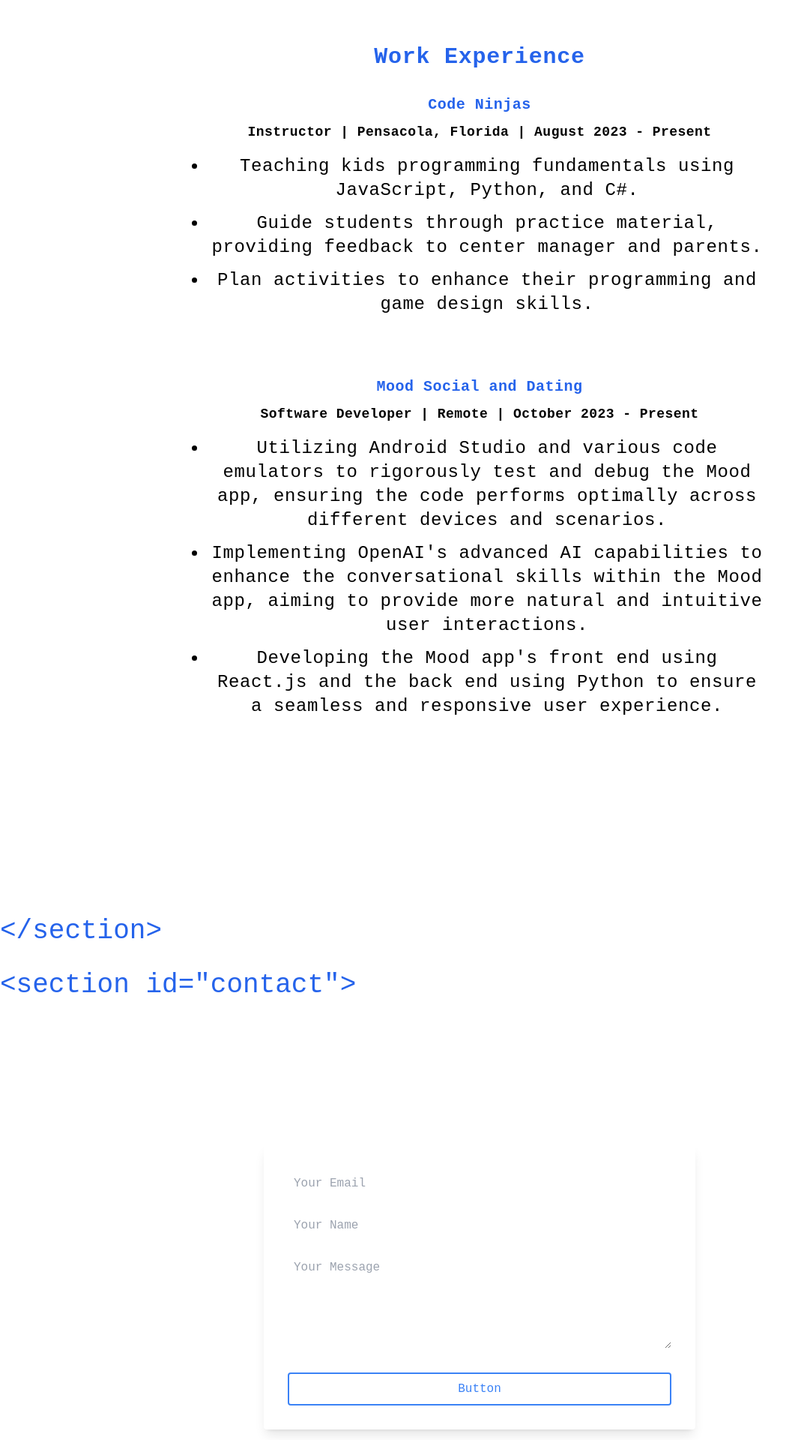
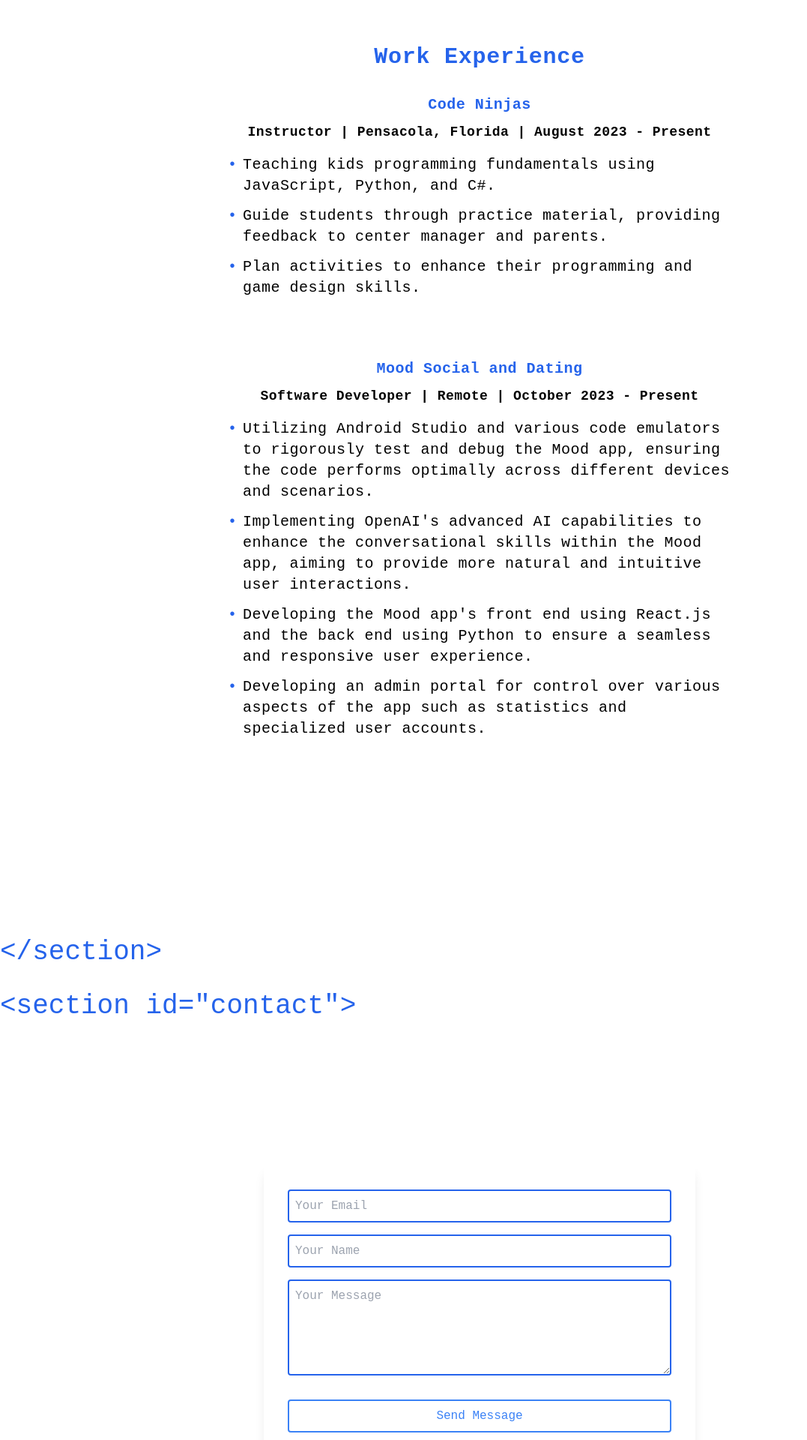
Before and after one commit to John-Naquin/Portfolio, a React (Create React App) app: page / in a window 1280 px wide. Shown: the part 5060-6980 px from the top of the page at 75% size, without its empty margins (0-1077 px from the left). Built offline with nearby package versions, Linux system fonts and the light colour scheme.

Commit message:
Fixed spacing for work text and added outline to contact form

```diff
--- a/src/components/Contact.js
+++ b/src/components/Contact.js
@@ -47,7 +47,6 @@
 
         const formData = new FormData(e.target);
 
-
         if (!validateForm(formData)) {
             toast.error("Please fill out all fields.", {
                 position: "top-center",
@@ -92,10 +91,10 @@
 
                 <div className="bg-white p-8 rounded shadow-lg max-w-xl mx-auto">
                     <form onSubmit={handleSubmit}>
-                        <input type="email" name="email" placeholder="Your Email" className="p-2 rounded mb-4 w-full" />
-                        <input type="text" name="name" placeholder="Your Name" className="p-2 rounded mb-4 w-full" />
-                        <textarea name="message" placeholder="Your Message" className="p-2 rounded mb-4 w-full h-32"></textarea>
-                        <button type="submit" className="mt-2 text-blue-500 border-2 border-blue-500 p-2 rounded w-full hover:bg-blue-500 hover:text-white transition-colors duration-300">Button</button>
+                        <input type="email" name="email" placeholder="Your Email" className="p-2 rounded mb-4 w-full border-2 border-blue-600 focus:outline-none focus:border-blue-800" />
+                        <input type="text" name="name" placeholder="Your Name" className="p-2 rounded mb-4 w-full border-2 border-blue-600 focus:outline-none focus:border-blue-800" />
+                        <textarea name="message" placeholder="Your Message" className="p-2 rounded mb-4 w-full h-32 border-2 border-blue-600 focus:outline-none focus:border-blue-800"></textarea>
+                        <button type="submit" className="mt-2 text-blue-500 border-2 border-blue-500 p-2 rounded w-full hover:bg-blue-500 hover:text-white transition-colors duration-300">Send Message</button>
                     </form>
                 </div>
             </div>
--- a/src/components/Work.js
+++ b/src/components/Work.js
@@ -37,27 +37,26 @@
 
             <h1 className="text-3xl font-bold tracking-wide text-blue-600 text-center mb-8">Work Experience</h1>
 
-            <div className="mb-20 text-center">
-                <h4 className="text-xl font-bold tracking-wide mt-4 text-blue-600">Code Ninjas</h4>
-                <h5 className="text-lg font-semibold tracking-wide mt-2 text-black">Instructor | Pensacola, Florida | August 2023 - Present</h5>
-                <ul className="text-xl md:text-2xl tracking-wide mt-4 mx-auto max-w-3xl list-disc pl-5 leading-loose">
-                    <li className="my-3">Teaching kids programming fundamentals using JavaScript, Python, and C#. </li>
-                    <li className="my-3">Guide students through practice material, providing feedback to center manager and parents. </li>
-                    <li className="my-3">Plan activities to enhance their programming and game design skills. </li>
+            <div className="mb-20">
+                <h4 className="text-xl font-bold tracking-wide mt-4 text-blue-600 text-center">Code Ninjas</h4>
+                <h5 className="text-lg font-semibold tracking-wide mt-2 text-black text-center">Instructor | Pensacola, Florida | August 2023 - Present</h5>
+                <ul className="text-lg md:text-xl tracking-wide mt-4 mx-auto max-w-2xl pl-0">
+                    <li className="my-3 pl-5 relative list-none before:content-['•'] before:absolute before:left-0 before:text-blue-600">Teaching kids programming fundamentals using JavaScript, Python, and C#.</li>
+                    <li className="my-3 pl-5 relative list-none before:content-['•'] before:absolute before:left-0 before:text-blue-600">Guide students through practice material, providing feedback to center manager and parents.</li>
+                    <li className="my-3 pl-5 relative list-none before:content-['•'] before:absolute before:left-0 before:text-blue-600">Plan activities to enhance their programming and game design skills.</li>
                 </ul>
             </div>
 
-            <div className="mb-20 text-center">
-                <h4 className="text-xl font-bold tracking-wide mt-4 text-blue-600">Mood Social and Dating</h4>
-                <h5 className="text-lg font-semibold tracking-wide mt-2 text-black">Software Developer | Remote | October 2023 - Present</h5>
-                <ul className="text-xl md:text-2xl tracking-wide mt-4 mx-auto max-w-3xl list-disc pl-5 leading-loose">
-                    <li className="my-3">Utilizing Android Studio and various code emulators to rigorously test and debug the Mood app, ensuring the code performs optimally across different devices and scenarios.</li>
-                    <li className="my-3">Implementing OpenAI's advanced AI capabilities to enhance the conversational skills within the Mood app, aiming to provide more natural and intuitive user interactions.</li>
-                    <li className="my-3">Developing the Mood app's front end using React.js and the back end using Python to ensure a seamless and responsive user experience.</li>
+            <div className="mb-20">
+                <h4 className="text-xl font-bold tracking-wide mt-4 text-blue-600 text-center">Mood Social and Dating</h4>
+                <h5 className="text-lg font-semibold tracking-wide mt-2 text-black text-center">Software Developer | Remote | October 2023 - Present</h5>
+                <ul className="text-lg md:text-xl tracking-wide mt-4 mx-auto max-w-2xl pl-0">
+                    <li className="my-3 pl-5 relative list-none before:content-['•'] before:absolute before:left-0 before:text-blue-600">Utilizing Android Studio and various code emulators to rigorously test and debug the Mood app, ensuring the code performs optimally across different devices and scenarios.</li>
+                    <li className="my-3 pl-5 relative list-none before:content-['•'] before:absolute before:left-0 before:text-blue-600">Implementing OpenAI's advanced AI capabilities to enhance the conversational skills within the Mood app, aiming to provide more natural and intuitive user interactions.</li>
+                    <li className="my-3 pl-5 relative list-none before:content-['•'] before:absolute before:left-0 before:text-blue-600">Developing the Mood app's front end using React.js and the back end using Python to ensure a seamless and responsive user experience.</li>
+                    <li className="my-3 pl-5 relative list-none before:content-['•'] before:absolute before:left-0 before:text-blue-600">Developing an admin portal for control over various aspects of the app such as statistics and specialized user accounts.</li>
                 </ul>
             </div>
-
-
 
             <p className={`text-4xl text-blue-600 absolute bottom-0 left-0 transform ${bottomTagVisible ? 'translate-x-0' : '-translate-x-full'} transition-transform duration-700`} ref={bottomTagRef}>&lt;/section&gt;</p>
         </section>
```
